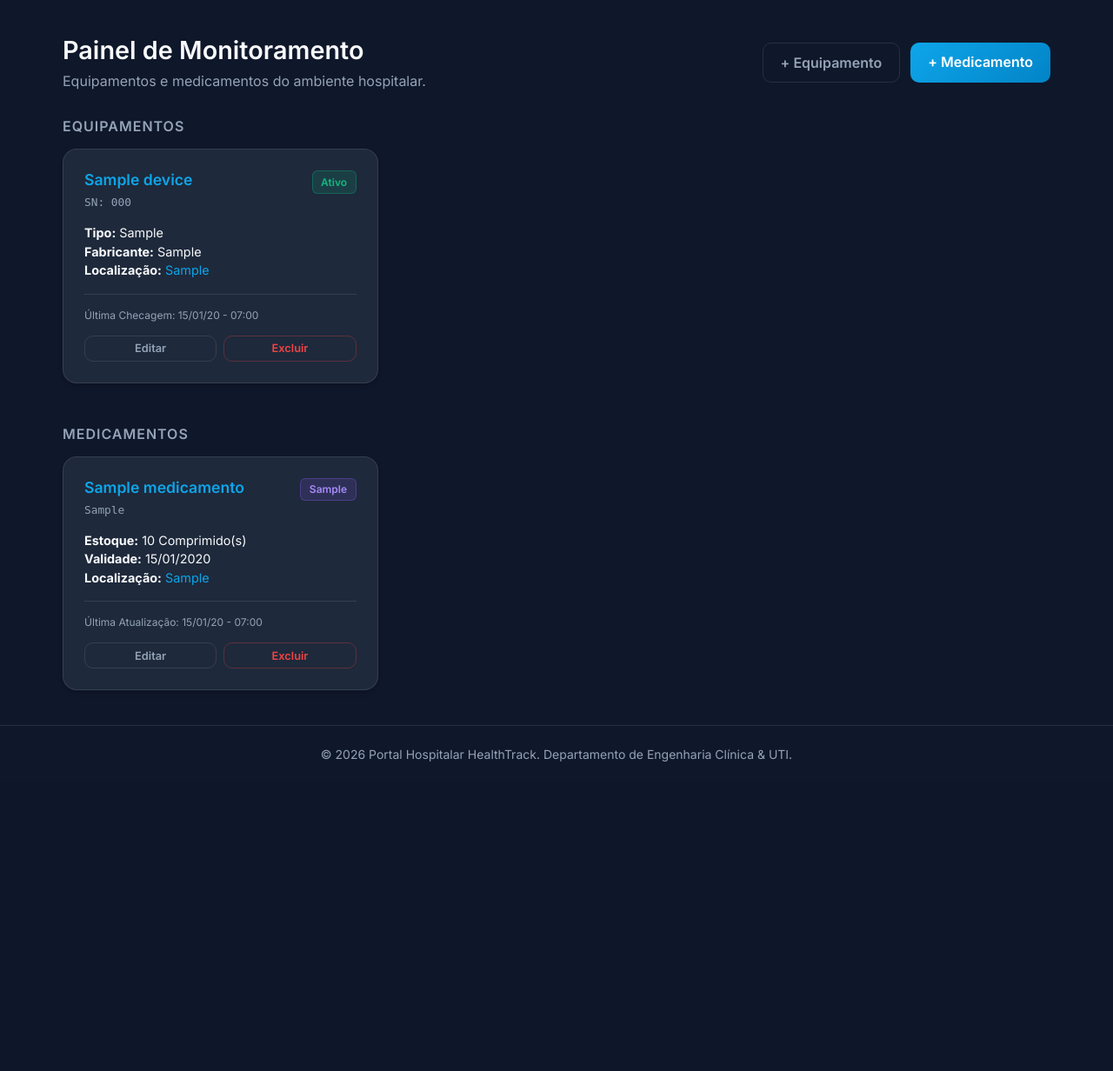
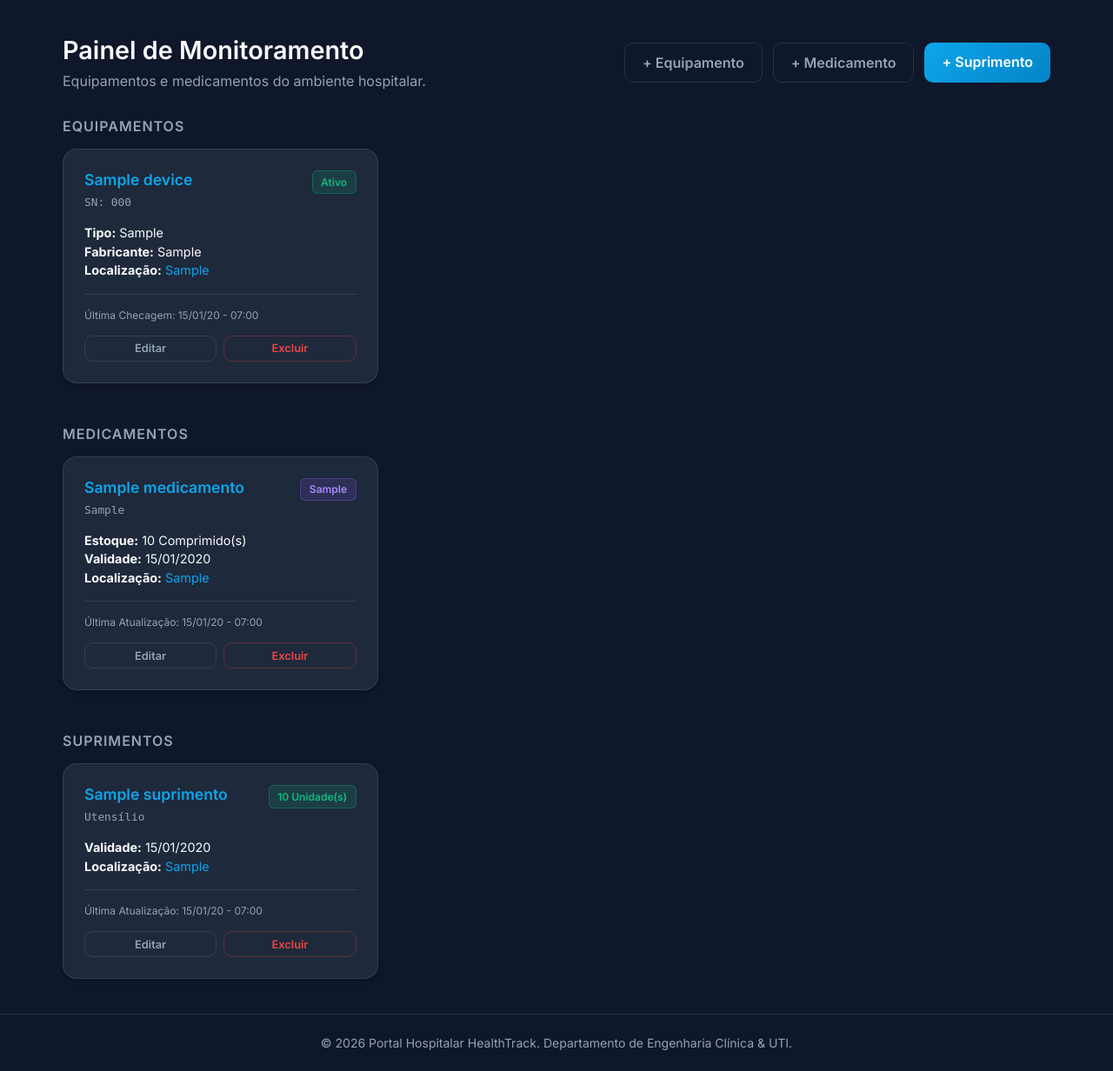
Before and after one commit to DiogoMarassi/trab-prog-web, a Django app: page /dispositivos/ in a window 1280 px wide. Shown: the part 68-1300 px from the top of the page at 87% size. Before the commit the page ends 944 px from the top, so only its background shows below. Run offline with Django 5.2, Linux system fonts and the light colour scheme; a user stored in the database is signed in; tables that the repository leaves empty hold one stand-in row (values such as "Sample post").

Commit message:
feat: Telas de utensilio + reoslvendo pequenos bugs

```diff
--- a/trabprogweb/core/views.py
+++ b/trabprogweb/core/views.py
@@ -85,7 +85,8 @@ def home(request):
 def devices_panel(request):
     devices = Device.objects.all()
     medicamentos = Medicamento.objects.all()
-    return render(request, 'devices.html', {'devices': devices, 'medicamentos': medicamentos})
+    suprimentos = Suprimento.objects.all()
+    return render(request, 'devices.html', {'devices': devices, 'medicamentos': medicamentos, 'suprimentos': suprimentos})
 
 
 @login_required
--- a/trabprogweb/templates/devices.html
+++ b/trabprogweb/templates/devices.html
@@ -13,7 +13,8 @@
     {% if user.role == "ENGENHEIRO" or user.is_superuser %}
     <div style="display: flex; gap: 0.75rem;">
         <a href="{% url 'device_create' %}" class="btn-secondary" style="padding: 0.75rem 1.25rem; width: auto; margin-top: 0;">+ Equipamento</a>
-        <a href="{% url 'medicamento_create' %}" class="btn-primary" style="padding: 0.75rem 1.25rem; width: auto; margin-top: 0; box-shadow: none;">+ Medicamento</a>
+        <a href="{% url 'medicamento_create' %}" class="btn-secondary" style="padding: 0.75rem 1.25rem; width: auto; margin-top: 0;">+ Medicamento</a>
+        <a href="{% url 'suprimento_create' %}" class="btn-primary" style="padding: 0.75rem 1.25rem; width: auto; margin-top: 0; box-shadow: none;">+ Suprimento</a>
     </div>
     {% endif %}
 </div>
@@ -102,4 +103,48 @@
 </div>
 {% endif %}
 
+<!-- ====== SEÇÃO: SUPRIMENTOS ====== -->
+<h3 style="font-size: 1rem; font-weight: 600; color: var(--text-muted); text-transform: uppercase; letter-spacing: 1px; margin-bottom: 1rem; margin-top: 3rem;">Suprimentos</h3>
+
+{% if suprimentos %}
+<div class="device-grid">
+    {% for sup in suprimentos %}
+    <div class="glass-card device-card">
+        <div>
+            <div class="device-header">
+                <div>
+                    <h3 class="device-title">{{ sup.name }}</h3>
+                    <code class="device-meta">{{ sup.get_categoria_display }}</code>
+                </div>
+                <span class="status-badge" style="background: rgba(16, 185, 129, 0.15); color: #10B981; border: 1px solid rgba(16, 185, 129, 0.3);">
+                    {{ sup.quantidade }} {{ sup.get_unidade_display }}
+                </span>
+            </div>
+            <div class="device-info">
+                <p><strong>Validade:</strong>
+                    {% if sup.validade %}{{ sup.validade|date:"d/m/Y" }}{% else %}<span style="color: var(--text-muted);">—</span>{% endif %}
+                </p>
+                <p><strong>Localização:</strong> <span style="color: var(--primary);">{{ sup.location }}</span></p>
+            </div>
+        </div>
+        <div class="device-footer" style="flex-direction: column; gap: 1rem;">
+            <div style="font-size: 0.75rem; color: var(--text-muted); width: 100%;">
+                Última Atualização: {{ sup.updated_at|date:"d/m/y - H:i" }}
+            </div>
+            {% if user.role == "ENGENHEIRO" or user.is_superuser %}
+            <div class="device-actions" style="width: 100%;">
+                <a href="{% url 'suprimento_edit' sup.id %}" class="btn-secondary" style="padding: 0.4rem 0.8rem; font-size: 0.8rem; flex: 1;">Editar</a>
+                <a href="{% url 'suprimento_delete' sup.id %}" class="btn-secondary" style="padding: 0.4rem 0.8rem; font-size: 0.8rem; color: var(--danger); border-color: rgba(239, 68, 68, 0.3); flex: 1;">Excluir</a>
+            </div>
+            {% endif %}
+        </div>
+    </div>
+    {% endfor %}
+</div>
+{% else %}
+<div class="glass-card" style="text-align: center; padding: 3rem 2rem;">
+    <p style="color: var(--text-muted);">Nenhum suprimento cadastrado.</p>
+</div>
+{% endif %}
+
 {% endblock %}
```
Also changed, not shown: trabprogweb/templates/suprimento_confirm_delete.html (added, +29 -0 lines), trabprogweb/templates/suprimento_form.html (added, +39 -0 lines).
